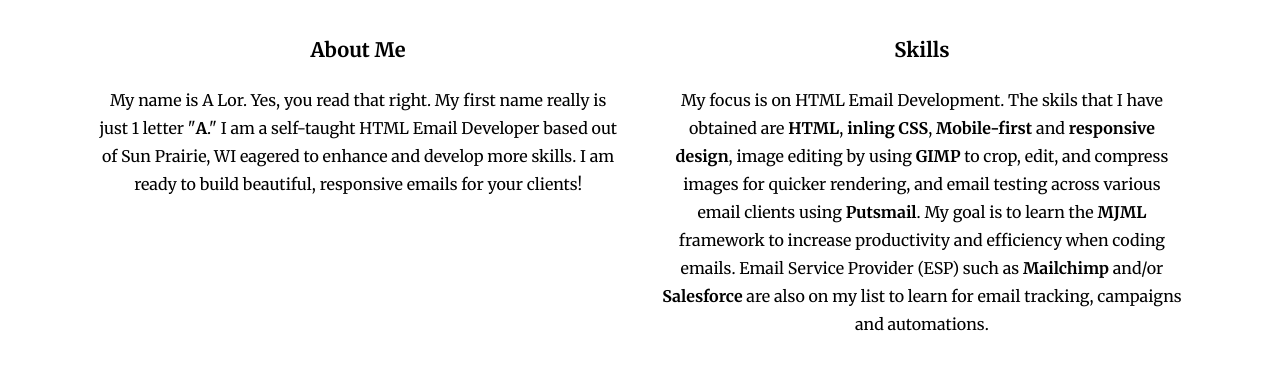
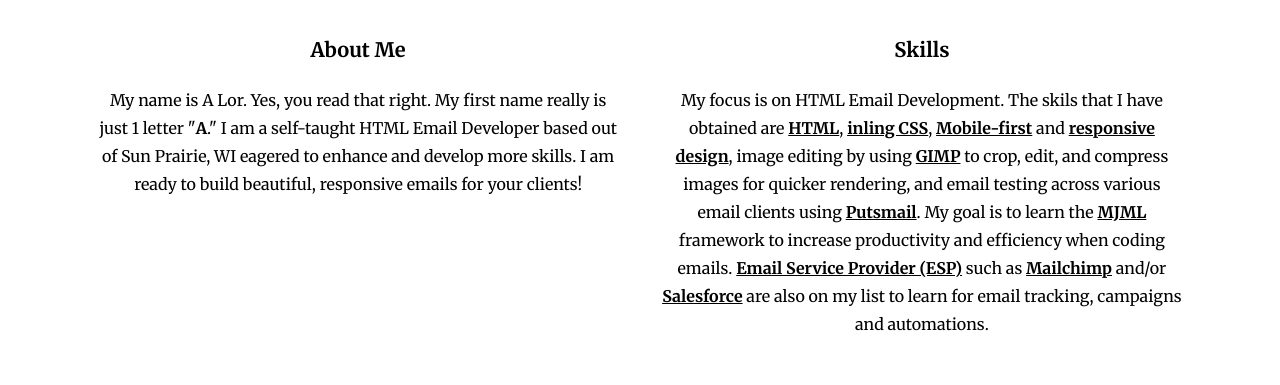
Before and after one commit to a-lor25/HTMLemail-personal-portfolio, a plain HTML site: page index.html in a window 1280 px wide. Shown: the part 806-1191 px from the top of the page. Drawn offline with nearby package versions, Linux system fonts and the light colour scheme.

Commit message:
Update index.html

```diff
--- a/index.html
+++ b/index.html
@@ -68,7 +68,7 @@
 
       <div class="cards-div">
         <p class="card-header">Skills</p>
-        <p class="card-description">My focus is on HTML Email Development. The skils that I have obtained are <b>HTML</b>, <b>inling CSS</b>, <b>Mobile-first</b> and <b>responsive design</b>, image editing by using <b>GIMP</b> to crop, edit, and compress images for quicker rendering, and email testing across various email clients using <b>Putsmail</b>. My goal is to learn the <b>MJML</b> framework to increase productivity and efficiency when coding emails. Email Service Provider (ESP) such as <b>Mailchimp</b> and/or <b>Salesforce</b> are also on my list to learn for email tracking, campaigns and automations.
+        <p class="card-description">My focus is on HTML Email Development. The skils that I have obtained are <b style="text-decoration: underline;">HTML</b>, <b style="text-decoration: underline;">inling CSS</b>, <b style="text-decoration: underline;">Mobile-first</b> and <b style="text-decoration: underline;">responsive design</b>, image editing by using <b style="text-decoration: underline;">GIMP</b> to crop, edit, and compress images for quicker rendering, and email testing across various email clients using <b style="text-decoration: underline;">Putsmail</b>. My goal is to learn the <b style="text-decoration: underline;">MJML</b> framework to increase productivity and efficiency when coding emails. <b style="text-decoration: underline;">Email Service Provider (ESP)</b> such as <b style="text-decoration: underline;">Mailchimp</b> and/or <b style="text-decoration: underline;">Salesforce</b> are also on my list to learn for email tracking, campaigns and automations.
       </div>
 
       <div class="cards-div">
```
